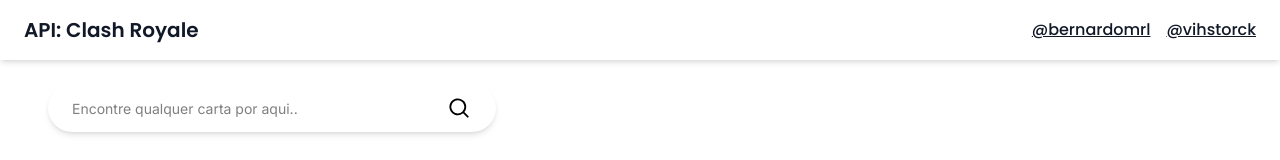
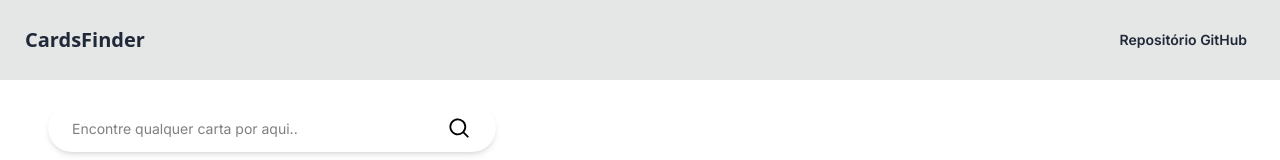
Before and after one commit to bernardomrl/cards-finder, a Next.js app in the folder app/: page / in a window 1280 px wide. Shown: the top 160 px of the page. Built offline with nearby package versions, Linux system fonts and the light colour scheme; no server answers.

Commit message:
Correções na estilização do header para atender o daisyui

```diff
--- a/app/src/components/Header.tsx
+++ b/app/src/components/Header.tsx
@@ -1,11 +1,14 @@
 export default function Header() {
     return (
-        <header className="shadow-md flex justify-between items-center px-6 py-4">
-            <h1 className="text-gray-900 dark:text-gray-100 font-semibold font-poppins text-xl">API: Clash Royale</h1>
-            <li className="flex justify-between items-center font-poppins space-x-4">
-                <a href="https://github.com/bernardomrl" className="text-gray-900 dark:text-gray-100 font-medium transition-opacity hover:opacity-75 underline underline-offset-1">@bernardomrl</a>
-                <a href="https://github.com/vihstorck" className="text-gray-900 dark:text-gray-100 font-medium transition-opacity hover:opacity-75 underline underline-offset-1">@vihstorck</a>
-            </li>
+        <header className="navbar bg-base-300 p-2">
+            <div className="flex-1">
+                <a href="/" className="btn btn-ghost normal-case text-xl">
+                    CardsFinder
+                </a>
+            </div>
+            <div className="flex-none space-x-4 p-2">
+                <a href="https://github.com/bernardomrl/atividade-framework" className="btn btn-ghost hover:text-primary normal-case font-inter">Repositório GitHub</a>
+            </div>
         </header>
     )
 }
```
